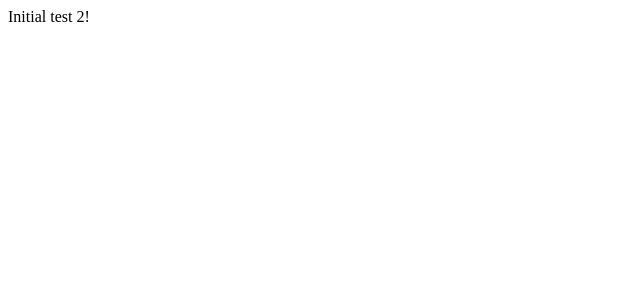
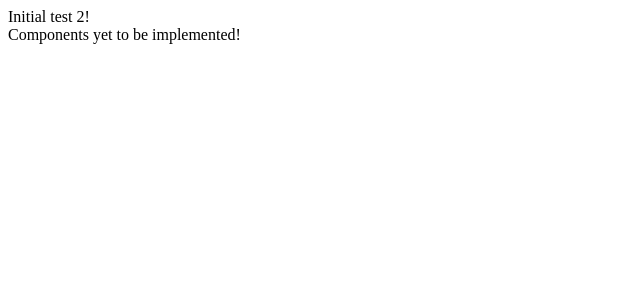
Before and after one commit to grigor-aramyan/mern-booking-app, a React app: page / in a window 1280 px wide. Shown: the top 300 px of the page, without its empty margins (0-640 px from the left). Built offline with nearby package versions, Linux system fonts and the light colour scheme; the HTML template or start-up script is replaced by a standard one.

Commit message:
add initial routing

```diff
--- a/package.json
+++ b/package.json
@@ -25,6 +25,7 @@
     "express": "^4.17.1",
     "react": "^16.8.6",
     "react-dom": "^16.8.6",
+    "react-router-dom": "^5.0.1",
     "webpack": "^4.34.0",
     "webpack-cli": "^3.3.4"
   },
--- a/src/index.js
+++ b/src/index.js
@@ -1,9 +1,19 @@
 import React from 'react';
 import ReactDOM from 'react-dom';
+import { BrowserRouter as Router, Route } from 'react-router-dom';
 
 import App from './components/App';
 
 ReactDOM.hydrate(
-    <App />,
+    <Router>
+        <Route exact path="/" render={ () => <App /> } />
+        <Route path="/*" render={ () => {
+            return(
+                <div>
+                    Components yet to be implemented!
+                </div>
+            );
+        }} />
+    </Router>,
     document.getElementById('root')
 );
```
Also changed, not shown: src/server/server.js (+8 -2 lines), 1 other file (tests, documents, lock files or other folders).
